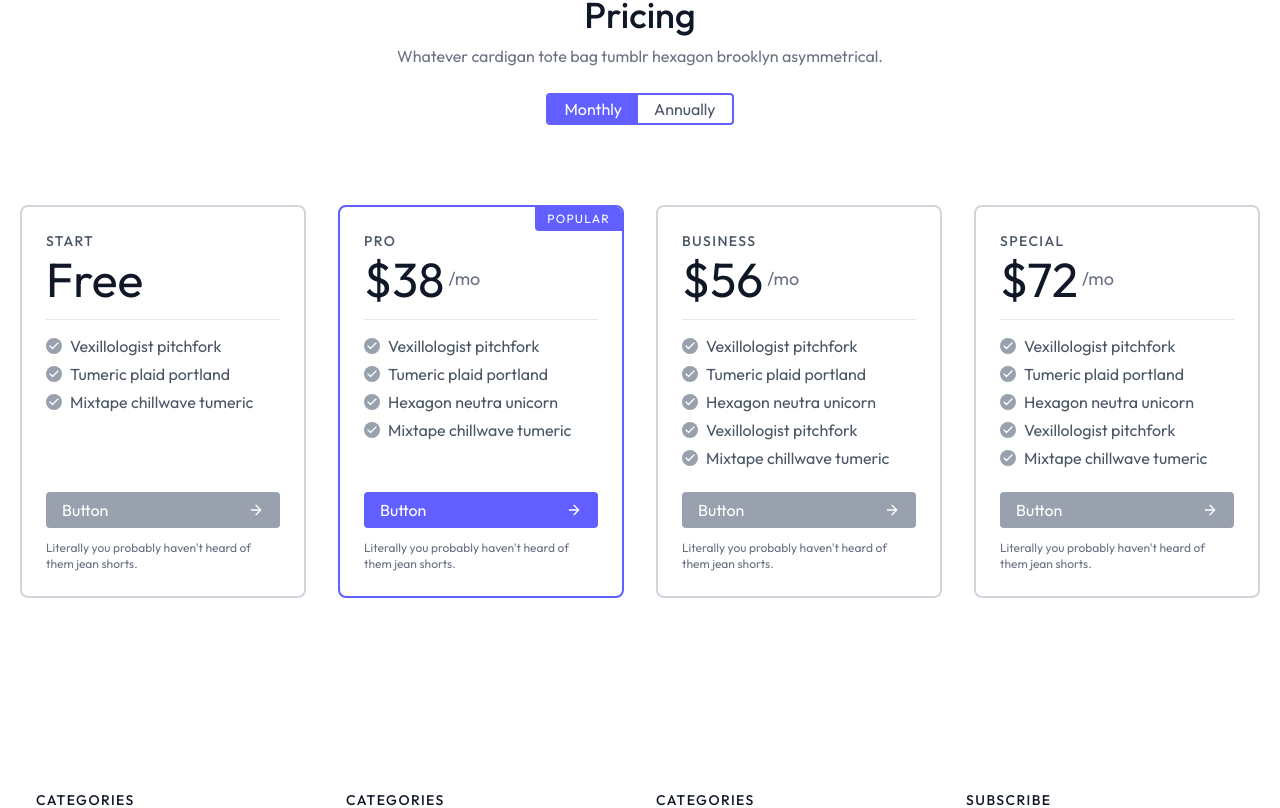
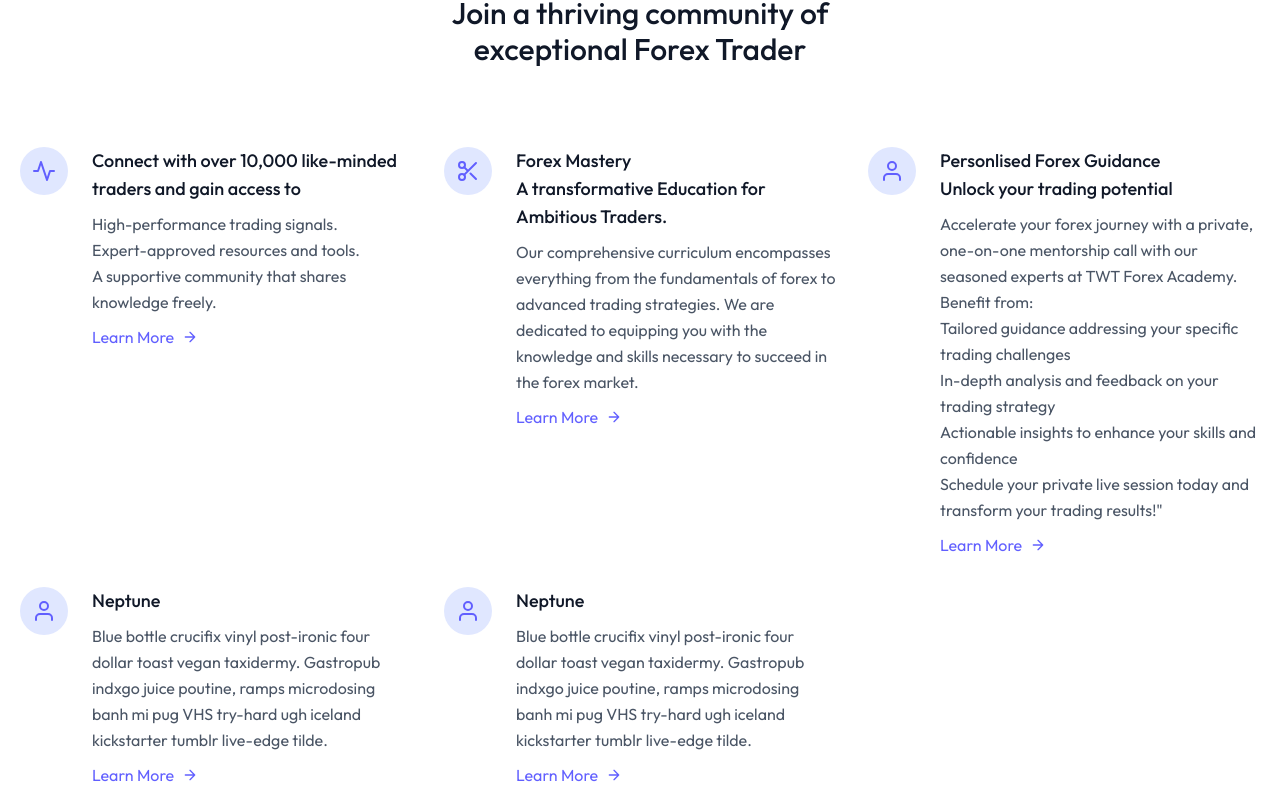
Before and after one commit to EQuarcoo/nextappdeploy, a Next.js app: page / in a window 1280 px wide. Shown: the part 2496-3304 px from the top of the page. Built offline with nearby package versions, Linux system fonts and the light colour scheme; a web font is replaced by a local one.

Commit message:
create hero section

```diff
--- a/app/components/About.jsx
+++ b/app/components/About.jsx
@@ -43,7 +43,11 @@ He is the founder and pioneer of the The Winning Team academy, launched in 2023,
       <Image className="object-cover object-center rounded" alt="hero" src={assets.house}/>
     </div>
   </div>
+
+
 </section>
+
+
     </div>
   )
 }
--- a/app/components/Footer.jsx
+++ b/app/components/Footer.jsx
@@ -85,23 +85,23 @@ const Footer = () => {
       </p>
       <span className="inline-flex sm:ml-auto sm:mt-0 mt-4 justify-center sm:justify-start">
         <a className="text-gray-500">
-          <svg fill="currentColor" strokeLinecap="round" strokeLinejoin="round" stroke-width="2" className="w-5 h-5" viewBox="0 0 24 24">
+          <svg fill="currentColor" strokeLinecap="round" strokeLinejoin="round" strokeWidth="2" className="w-5 h-5" viewBox="0 0 24 24">
             <path d="M18 2h-3a5 5 0 00-5 5v3H7v4h3v8h4v-8h3l1-4h-4V7a1 1 0 011-1h3z"></path>
           </svg>
         </a>
         <a className="ml-3 text-gray-500">
-          <svg fill="currentColor" strokeLinecap="round" strokeLinejoin="round" stroke-width="2" className="w-5 h-5" viewBox="0 0 24 24">
+          <svg fill="currentColor" strokeLinecap="round" strokeLinejoin="round" strokeWidth="2" className="w-5 h-5" viewBox="0 0 24 24">
             <path d="M23 3a10.9 10.9 0 01-3.14 1.53 4.48 4.48 0 00-7.86 3v1A10.66 10.66 0 013 4s-4 9 5 13a11.64 11.64 0 01-7 2c9 5 20 0 20-11.5a4.5 4.5 0 00-.08-.83A7.72 7.72 0 0023 3z"></path>
           </svg>
         </a>
         <a className="ml-3 text-gray-500">
-          <svg fill="none" stroke="currentColor" strokeLinecap="round" stroke-linejoin="round" stroke-width="2" class="w-5 h-5" viewBox="0 0 24 24">
+          <svg fill="none" stroke="currentColor" strokeLinecap="round" stroke-linejoin="round" strokeWidth="2" class="w-5 h-5" viewBox="0 0 24 24">
             <rect width="20" height="20" x="2" y="2" rx="5" ry="5"></rect>
             <path d="M16 11.37A4 4 0 1112.63 8 4 4 0 0116 11.37zm1.5-4.87h.01"></path>
           </svg>
         </a>
         <a className="ml-3 text-gray-500">
-          <svg fill="currentColor" stroke="currentColor" strokeLinecap="round" strokeLinejoin="round" stroke-width="0" className="w-5 h-5" viewBox="0 0 24 24">
+          <svg fill="currentColor" stroke="currentColor" strokeLinecap="round" strokeLinejoin="round" strokeWidth="0" className="w-5 h-5" viewBox="0 0 24 24">
             <path stroke="none" d="M16 8a6 6 0 016 6v7h-4v-7a2 2 0 00-2-2 2 2 0 00-2 2v7h-4v-7a6 6 0 016-6zM2 9h4v12H2z"></path>
             <circle cx="4" cy="4" r="2" stroke="none"></circle>
           </svg>
--- /dev/null
+++ b/app/components/Hero.jsx
@@ -0,0 +1,115 @@
+import React from 'react'
+
+const Hero = () => {
+  return (
+    <div>
+      <section class="text-gray-600 body-font">
+  <div class="container px-5 py-24 mx-auto">
+    <h1 class="sm:text-3xl text-4xl font-medium title-font text-center text-gray-900 mb-20">Join a thriving community of
+      <br class="hidden sm:block"/>exceptional Forex Trader
+    </h1>
+    <div class="flex flex-wrap sm:-m-4 -mx-4 -mb-10 -mt-4 md:space-y-0 space-y-6">
+      <div class="p-4 md:w-1/3 flex">
+        <div class="w-12 h-12 inline-flex items-center justify-center rounded-full bg-indigo-100 text-indigo-500 mb-4 flex-shrink-0">
+          <svg fill="none" stroke="currentColor" strokeLinecap="round" strokeLinejoin="round" strokeWidth="2" class="w-6 h-6" viewBox="0 0 24 24">
+            <path d="M22 12h-4l-3 9L9 3l-3 9H2"></path>
+          </svg>
+        </div>
+        <div class="flex-grow pl-6">
+          <h2 class="text-gray-900 text-lg title-font font-medium mb-2">Connect with over 10,000 like-minded traders and gain access to</h2>
+          <p class="leading-relaxed text-base"> High-performance trading signals.</p>
+          <p class="leading-relaxed text-base">  Expert-approved resources and tools.</p>
+          <p class="leading-relaxed text-base">  A supportive community that shares knowledge freely.
+</p>
+          <a class="mt-3 text-indigo-500 inline-flex items-center">Learn More
+            <svg fill="none" stroke="currentColor" strokeLinecap="round" strokeLinejoin="round" strokeWidth="2" class="w-4 h-4 ml-2" viewBox="0 0 24 24">
+              <path d="M5 12h14M12 5l7 7-7 7"></path>
+            </svg>
+          </a>
+        </div>
+      </div>
+      <div class="p-4 md:w-1/3 flex">
+        <div class="w-12 h-12 inline-flex items-center justify-center rounded-full bg-indigo-100 text-indigo-500 mb-4 flex-shrink-0">
+          <svg fill="none" stroke="currentColor" strokeLinecap="round" strokeLinejoin="round" strokeWidth="2" class="w-6 h-6" viewBox="0 0 24 24">
+            <circle cx="6" cy="6" r="3"></circle>
+            <circle cx="6" cy="18" r="3"></circle>
+            <path d="M20 4L8.12 15.88M14.47 14.48L20 20M8.12 8.12L12 12"></path>
+          </svg>
+        </div>
+        <div class="flex-grow pl-6">
+          <h2 class="text-gray-900 text-lg title-font font-medium mb-2">Forex Mastery <br/>A transformative Education for Ambitious Traders.</h2>
+          <p class="leading-relaxed text-base">Our comprehensive curriculum encompasses everything from the fundamentals of forex to advanced trading strategies. We are dedicated to equipping you with the knowledge and skills necessary to succeed in the forex market.</p>
+          <a class="mt-3 text-indigo-500 inline-flex items-center">Learn More
+            <svg fill="none" stroke="currentColor" strokeLinecap="round" strokeLinejoin="round" strokeWidth="2" class="w-4 h-4 ml-2" viewBox="0 0 24 24">
+              <path d="M5 12h14M12 5l7 7-7 7"></path>
+            </svg>
+          </a>
+        </div>
+      </div>
+      <div class="p-4 md:w-1/3 flex">
+        <div class="w-12 h-12 inline-flex items-center justify-center rounded-full bg-indigo-100 text-indigo-500 mb-4 flex-shrink-0">
+          <svg fill="none" stroke="currentColor" strokeLinecap="round" strokeLinejoin="round" strokeWidth="2" class="w-6 h-6" viewBox="0 0 24 24">
+            <path d="M20 21v-2a4 4 0 00-4-4H8a4 4 0 00-4 4v2"></path>
+            <circle cx="12" cy="7" r="4"></circle>
+          </svg>
+        </div>
+        <div class="flex-grow pl-6">
+          <h2 class="text-gray-900 text-lg title-font font-medium mb-2">Personlised Forex Guidance <br/>Unlock your trading potential</h2>
+          <p class="leading-relaxed text-base">Accelerate your forex journey with a private, one-on-one mentorship call with our seasoned experts at TWT Forex Academy.
+</p>
+ <p class="leading-relaxed text-base">Benefit from:
+</p>
+ <p class="leading-relaxed text-base"> Tailored guidance addressing your specific trading challenges
+</p>
+ <p class="leading-relaxed text-base">In-depth analysis and feedback on your trading strategy</p>
+ <p class="leading-relaxed text-base"> Actionable insights to enhance your skills and confidence</p>
+ <p class="leading-relaxed text-base"> Schedule your private live session today and transform your trading results!"</p>
+           <a class="mt-3 text-indigo-500 inline-flex items-center">Learn More
+            <svg fill="none" stroke="currentColor" strokeLinecap="round" strokeLinejoin="round" strokeWidth="2" class="w-4 h-4 ml-2" viewBox="0 0 24 24">
+              <path d="M5 12h14M12 5l7 7-7 7"></path>
+            </svg>
+          </a>
+        </div>
+      </div>
+      <div class="p-4 md:w-1/3 flex">
+        <div class="w-12 h-12 inline-flex items-center justify-center rounded-full bg-indigo-100 text-indigo-500 mb-4 flex-shrink-0">
+          <svg fill="none" stroke="currentColor" strokeLinecap="round" strokeLinejoin="round" strokeWidth="2" class="w-6 h-6" viewBox="0 0 24 24">
+            <path d="M20 21v-2a4 4 0 00-4-4H8a4 4 0 00-4 4v2"></path>
+            <circle cx="12" cy="7" r="4"></circle>
+          </svg>
+        </div>
+        <div class="flex-grow pl-6">
+          <h2 class="text-gray-900 text-lg title-font font-medium mb-2">Neptune</h2>
+          <p class="leading-relaxed text-base">Blue bottle crucifix vinyl post-ironic four dollar toast vegan taxidermy. Gastropub indxgo juice poutine, ramps microdosing banh mi pug VHS try-hard ugh iceland kickstarter tumblr live-edge tilde.</p>
+          <a class="mt-3 text-indigo-500 inline-flex items-center">Learn More
+            <svg fill="none" stroke="currentColor" strokeLinecap="round" strokeLinejoin="round" strokeWidth="2" class="w-4 h-4 ml-2" viewBox="0 0 24 24">
+              <path d="M5 12h14M12 5l7 7-7 7"></path>
+            </svg>
+          </a>
+        </div>
+      </div>
+      <div class="p-4 md:w-1/3 flex">
+        <div class="w-12 h-12 inline-flex items-center justify-center rounded-full bg-indigo-100 text-indigo-500 mb-4 flex-shrink-0">
+          <svg fill="none" stroke="currentColor" strokeLinecap="round" strokeLinejoin="round" strokeWidth="2" class="w-6 h-6" viewBox="0 0 24 24">
+            <path d="M20 21v-2a4 4 0 00-4-4H8a4 4 0 00-4 4v2"></path>
+            <circle cx="12" cy="7" r="4"></circle>
+          </svg>
+        </div>
+        <div class="flex-grow pl-6">
+          <h2 class="text-gray-900 text-lg title-font font-medium mb-2">Neptune</h2>
+          <p class="leading-relaxed text-base">Blue bottle crucifix vinyl post-ironic four dollar toast vegan taxidermy. Gastropub indxgo juice poutine, ramps microdosing banh mi pug VHS try-hard ugh iceland kickstarter tumblr live-edge tilde.</p>
+          <a class="mt-3 text-indigo-500 inline-flex items-center">Learn More
+            <svg fill="none" stroke="currentColor" strokeLinecap="round" strokeLinejoin="round" strokeWidth="2" class="w-4 h-4 ml-2" viewBox="0 0 24 24">
+              <path d="M5 12h14M12 5l7 7-7 7"></path>
+            </svg>
+          </a>
+        </div>
+      </div>
+    </div>
+  </div>
+</section>
+    </div>
+  )
+}
+
+export default Hero
--- a/app/components/Navbar.jsx
+++ b/app/components/Navbar.jsx
@@ -35,7 +35,7 @@ useEffect(()=>{
             <a href='#top' >
                 <Image src = {assets.logotwt} alt='' className='w-12 h-12 cursor-pointer mr-14 rounded-full'/>
             </a>
-            <ul className={`hidden md:flex item-center gap-6 lg:gap-8 rounded-full px-12 py-3 ${isScroll ? "": " bg-white shadow-sm bg-opacity-50"}`}>
+            <ul className={`hidden md:flex item-center gap-6 lg:gap-8 rounded-full px-12 py-3 ${isScroll ? "": " bg-black shadow-sm bg-opacity-50"}`}>
                 <li><a className='font-Ovo' href='#top'>Home</a></li>
                 <li><a className='font-Ovo' href='#about'>About me</a></li>
                 <li><a className='font-Ovo' href='#plans'>Plans</a></li>
--- a/app/page.js
+++ b/app/page.js
@@ -5,6 +5,7 @@ import Header from "./components/Header";
 import Navbar from "./components/Navbar";
 import Plans from "./components/Plans";
 import Footer from "./components/Footer";
+import Hero from "./components/Hero";
 
 
 
@@ -17,6 +18,7 @@ export default function Home() {
     <Navbar />
     <Header />
     <About />
+    <Hero/>
     <Plans />
 
     <Footer />
```
